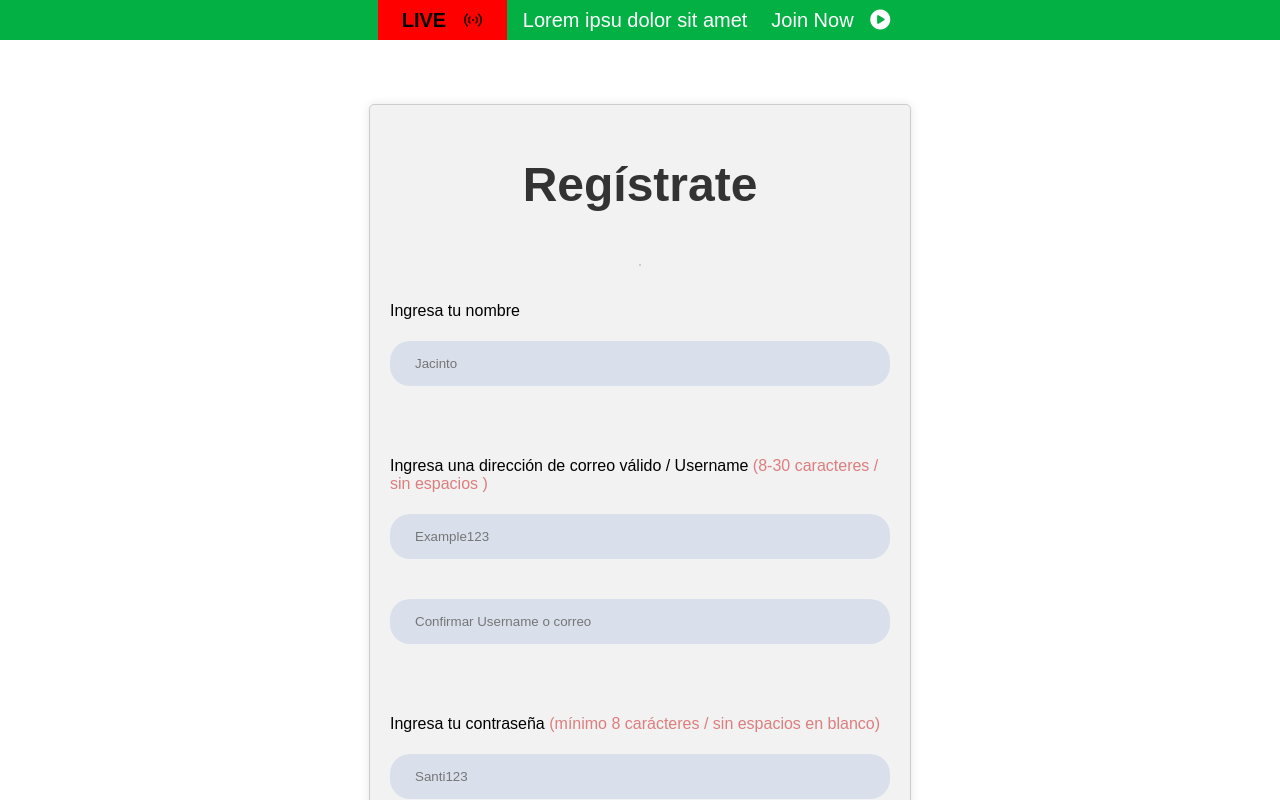
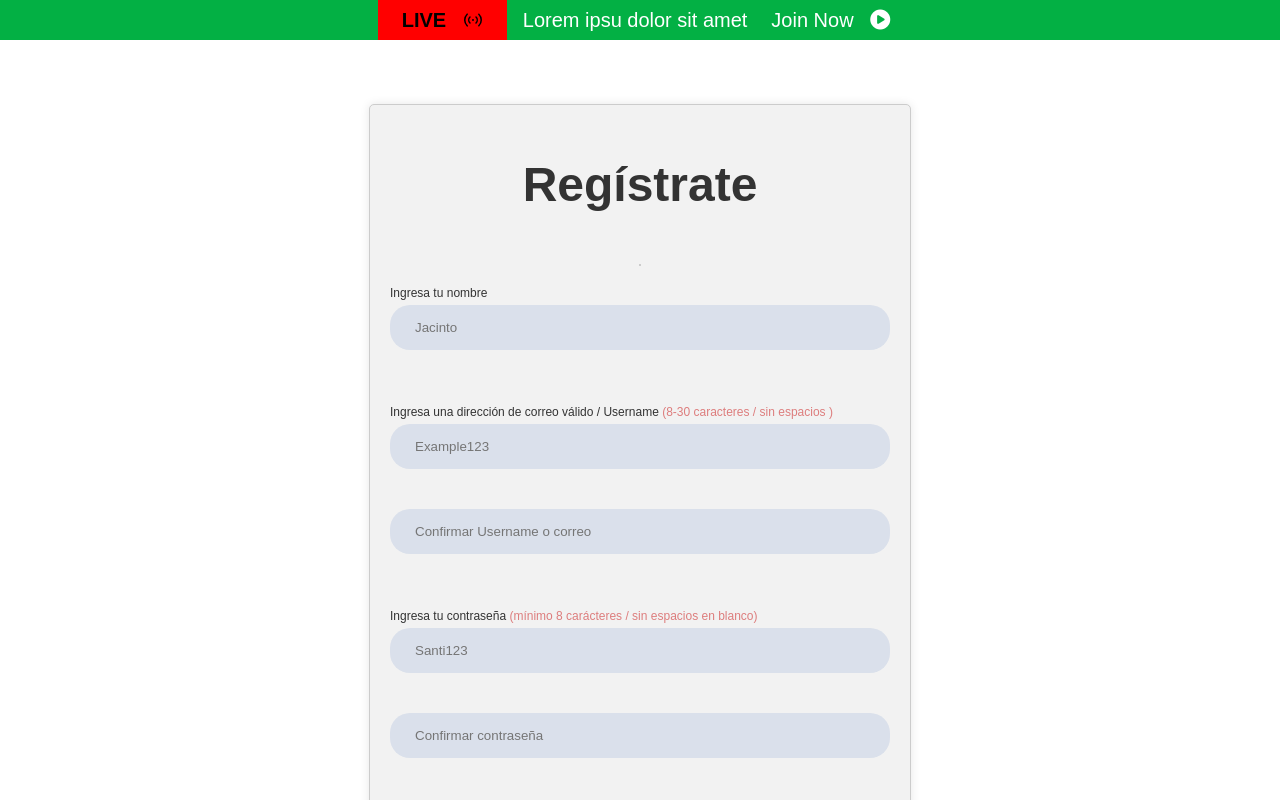
Before and after one commit to SantiagoBriceno/Nolatech-Prueba-Tecnica, a React (Vite) app in the folder Frontend/: page /register in a window 1280 px wide. Shown: the top 800 px of the page. Built offline with nearby package versions, Linux system fonts and the light colour scheme.

Commit message:
Fixed: Validation message

```diff
--- a/Frontend/src/components/RegisterForm.jsx
+++ b/Frontend/src/components/RegisterForm.jsx
@@ -2,7 +2,7 @@ import MyInput from './Form/MyInput'
 import './Form/MyForm.css'
 import { useRegisterUser } from '../hooks/useRegisterUser'
 export default function () {
-  const { username, password, validationUsername, validationPassword, confirmPassword, confirmUsername, handleSubmit, handleChange } = useRegisterUser()
+  const { validationUsername, validationPassword, validationName, handleSubmit, handleChange } = useRegisterUser()
   return (
     <div className='container'>
 
@@ -13,19 +13,21 @@ export default function () {
         <hr />
         <form className='register-form'>
           <div className='input-container'>
-            <p>Ingresa tu nombre</p>
+            <p className='form-label'>Ingresa tu nombre</p>
             <MyInput
-              id='nombre' placeholder='Jacinto' onChange={handleChange}
+              id='nombre' placeholder='Jacinto' validation={validationName} onChange={handleChange}
             />
           </div>
           <div className='input-container'>
-            <p>Ingresa una dirección de correo válido / Username <span>(8-30 caracteres / sin espacios )</span> </p>
+            <p className='form-label'>
+              Ingresa una dirección de correo válido / Username <span>(8-30 caracteres / sin espacios )</span>
+            </p>
             <MyInput id='username' onChange={handleChange} placeholder='Example123' type='text' name='username' validation={validationUsername} />
             <MyInput id='confirmUsername' onChange={handleChange} placeholder='Confirmar Username o correo' type='text' name='confirmUsername' />
           </div>
           {/* Los campose serán username, confirmar username, contraseña, confirmar contraseña */}
           <div className='input-container'>
-            <p>Ingresa tu contraseña <span>(mínimo 8 carácteres / sin espacios en blanco)</span></p>
+            <p className='form-label'>Ingresa tu contraseña <span>(mínimo 8 carácteres / sin espacios en blanco)</span></p>
             <MyInput id='password' onChange={handleChange} placeholder='Santi123' type='password' name='password' validation={validationPassword} />
             <MyInput id='confirmPassword' onChange={handleChange} placeholder='Confirmar contraseña' type='password' name='confirmPassword' />
           </div>
```
